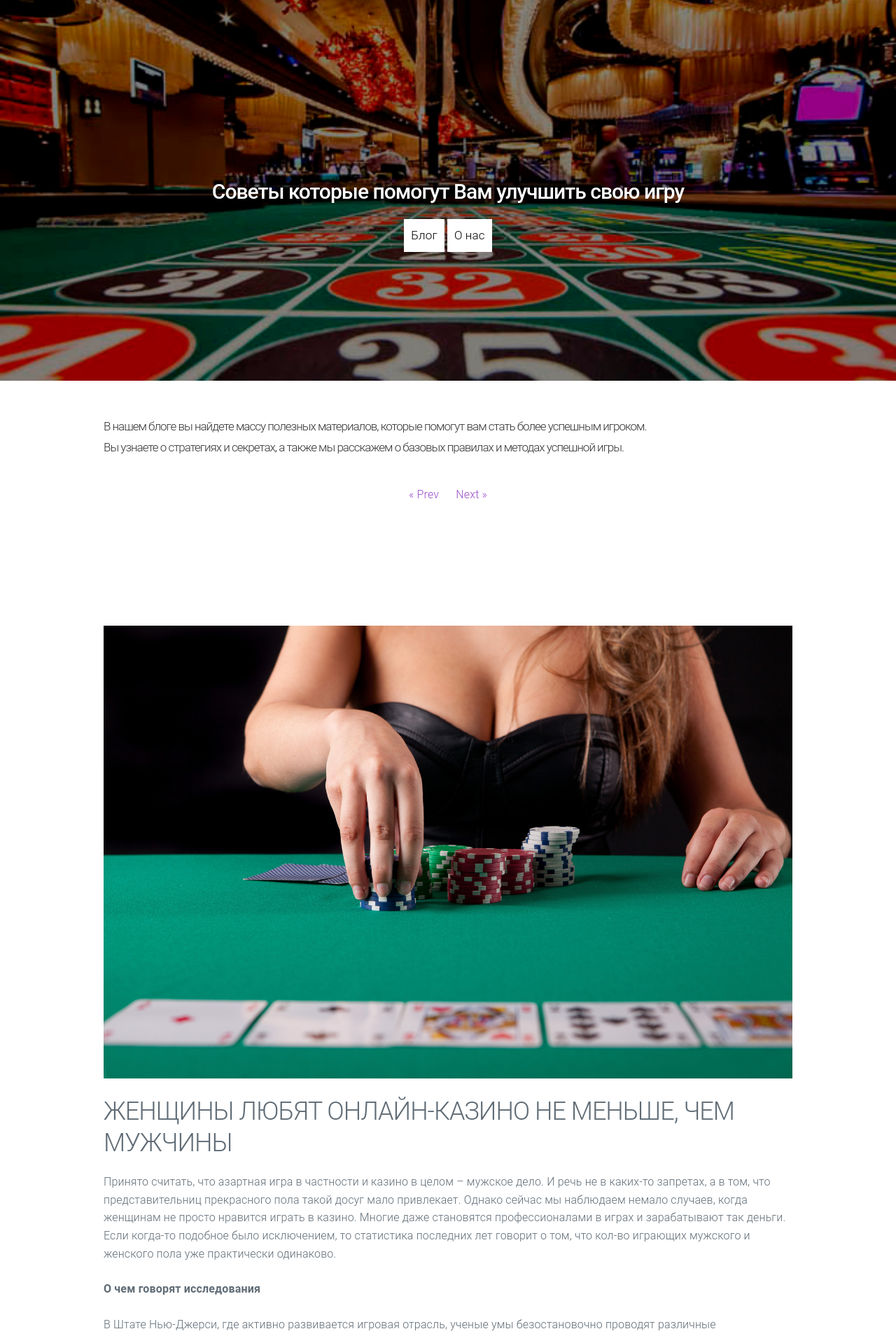
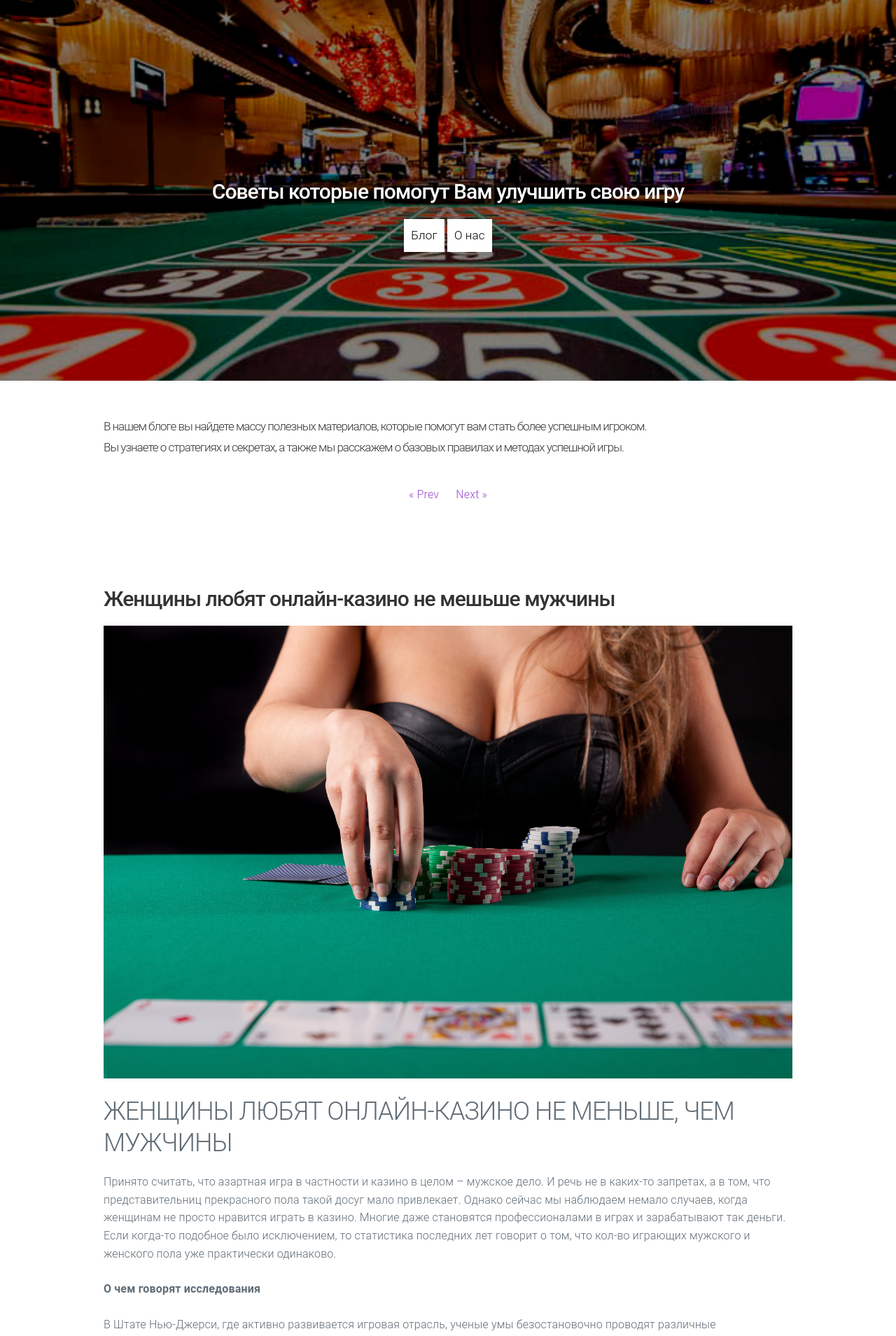
Before and after one commit to alisaklumakova/alisaklumakova.github.io, a Jekyll site: the page built from _posts/2019-02-21-casino-blog.md, in a window 1280 px wide. Shown: the top 1909 px of the page at 70% size. Built offline with Jekyll 4.4.1, drawn with Linux system fonts in a browser that asks for light colours; nearby versions of some CDN libraries.

Commit message:
Update header.html

```diff
--- a/_includes/header.html
+++ b/_includes/header.html
@@ -12,6 +12,9 @@
 
 
 <style type="text/css">
+.post-header h1 {
+	color:#333;
+}
 	.site-header {
 		background-image: url(/imag/казино.jpg);
 		background-size: cover;
```
